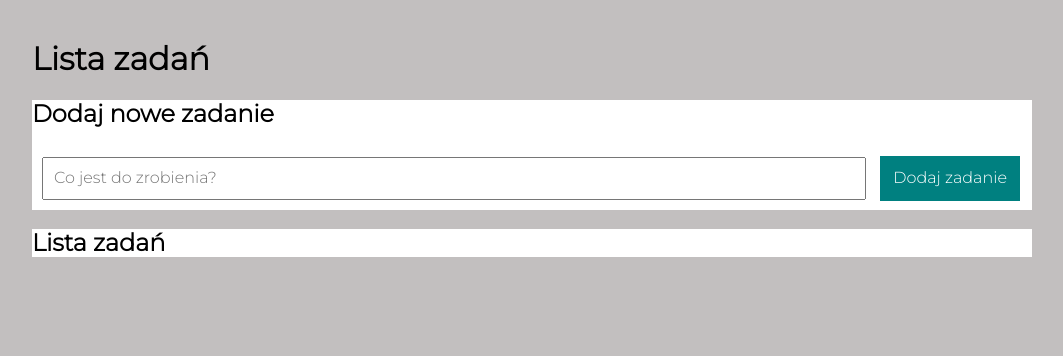
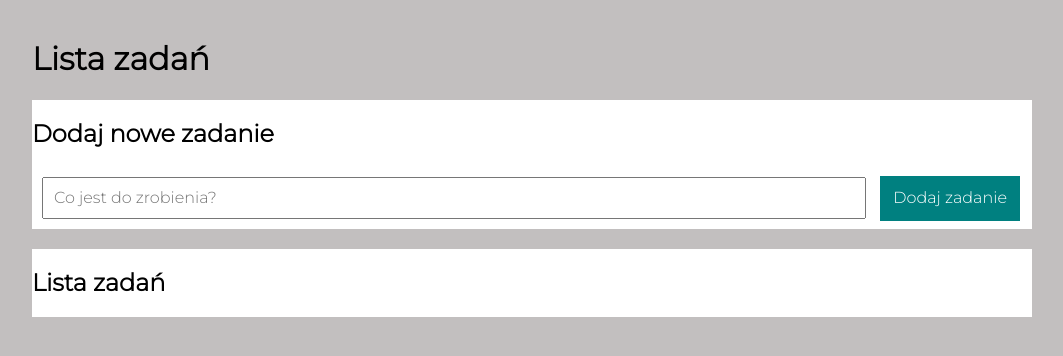
Before and after one commit to lszymanski23308/toDoList, a plain HTML site: page index.html in a window 1280 px wide. Shown: the whole page, without its empty margins (108-1171 px from the left). Drawn offline with nearby package versions, Linux system fonts and the light colour scheme.

Commit message:
addin css properties to the section element

```diff
--- a/css/section.css
+++ b/css/section.css
@@ -1,3 +1,11 @@
 .section {
     background-color: white;
+    display: flex;
+    flex-direction: column;
+    margin: 20px auto;
 }
+
+.sectionHeader {
+    margin: 10px;
+
+}
```
Also changed, not shown: css/style.css (line endings or trailing spaces).
